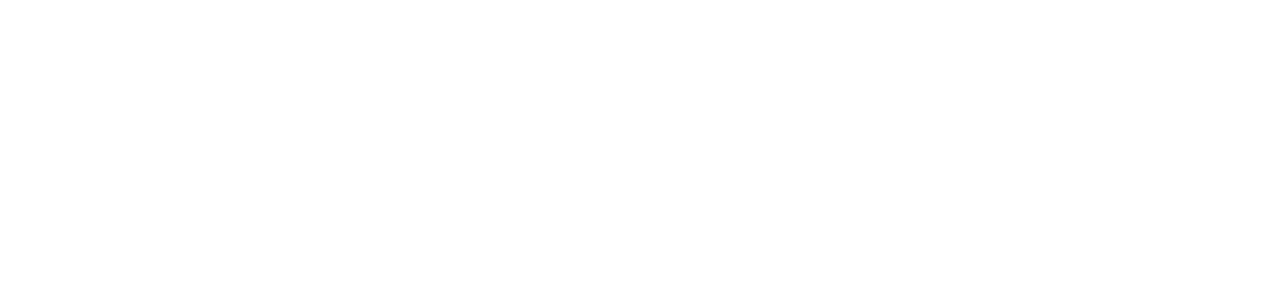
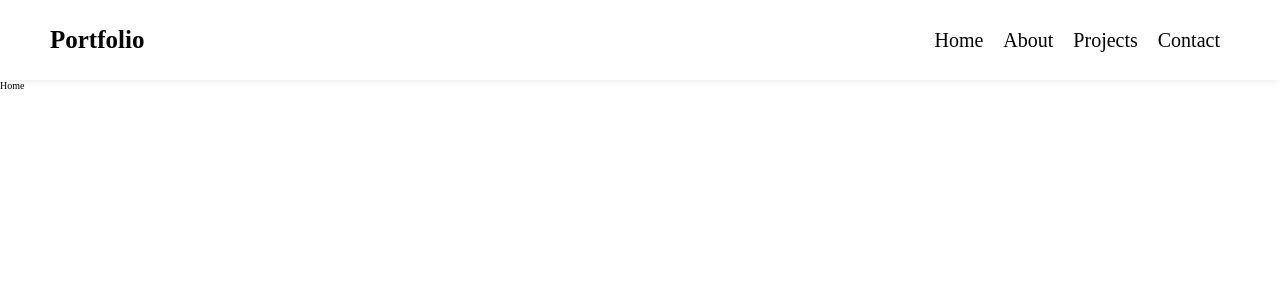
Before and after one commit to Sneha-Shaw/sneha-shaw_portfolio, a React (Create React App) app: page / in a window 1280 px wide. Before the commit this address had no page. Shown: the top 300 px of the page. Built offline with nearby package versions, Linux system fonts and the light colour scheme.

Commit message:
`navbar`

```diff
--- a/package.json
+++ b/package.json
@@ -3,6 +3,10 @@
   "version": "0.1.0",
   "private": true,
   "dependencies": {
+    "@emotion/react": "^11.10.5",
+    "@emotion/styled": "^11.10.5",
+    "@mui/material": "^5.10.13",
+    "@mui/styles": "^5.10.10",
     "@testing-library/jest-dom": "^5.16.5",
     "@testing-library/react": "^13.4.0",
     "@testing-library/user-event": "^13.5.0",
--- a/src/Routes.js
+++ b/src/Routes.js
@@ -1,15 +1,21 @@
 import React from "react";
 import { BrowserRouter, Routes, Route, Navigate } from "react-router-dom";
+import { ThemeProvider } from '@mui/material/styles'
+import theme from './theme'
+import Navbar from './components/Navbar/Navbar'
+import Home from './pages/Home/Home'
 
 const Router = () => {
 
     return (
-        // <ThemeProvider theme={theme}>
+        <ThemeProvider theme={theme}>
             <BrowserRouter>
+                <Navbar />
                 <Routes>
+                    <Route exact path="" element={<Home />} />
                 </Routes>
             </BrowserRouter>
-        // </ThemeProvider>
+         </ThemeProvider>
 
     )
 }
--- /dev/null
+++ b/src/components/Navbar/Navbar.js
@@ -0,0 +1,25 @@
+import React from 'react'
+import { useStyles } from './styles'
+import { Link } from 'react-router-dom'
+
+const Navbar = () => {
+    const classes = useStyles()
+    // navbar for portfolio
+    return (
+        <div className={classes.container}>
+            <div className={classes.logo}>
+                <Link to="/">Portfolio</Link>
+            </div>
+            <div className={classes.nav}>
+                <ul>
+                    <li><Link to="/">Home</Link></li>
+                    <li><Link to="/about">About</Link></li>
+                    <li><Link to="/projects">Projects</Link></li>
+                    <li><Link to="/contact">Contact</Link></li>
+                </ul>
+            </div>
+        </div>
+    )
+}
+
+export default Navbar
--- /dev/null
+++ b/src/components/Navbar/styles.js
@@ -0,0 +1,43 @@
+import { makeStyles } from "@mui/styles";
+
+export const useStyles = makeStyles((theme) => ({
+    container:{
+        display: 'flex',
+        justifyContent: 'space-between',
+        alignItems: 'center',
+        padding: '0 5rem',
+        height: '10vh',
+        backgroundColor: '#fff',
+        boxShadow: '0 0 10px rgba(0,0,0,0.1)',
+        [theme.breakpoints.down('sm')]: {
+            padding: '0 2rem',
+        }
+    },
+    logo:{
+        fontSize: '2.5rem',
+        fontWeight: 'bold',
+        '& a':{
+            color: '#000',
+            textDecoration: 'none',
+        }
+    },
+    nav:{
+        '& ul':{
+            display: 'flex',
+            listStyle: 'none',
+            '& li':{
+                margin: '0 1rem',
+                '& a':{
+                    textDecoration: 'none',
+                    color: '#000',
+                    fontSize: '2rem',
+                    fontWeight: '500',
+                    transition: 'all 0.3s ease',
+                    '&:hover':{
+                        color: '#f50057'
+                    }
+                }
+            }
+        }
+    }
+}));
--- /dev/null
+++ b/src/pages/Home/Home.js
@@ -0,0 +1,9 @@
+import React from 'react'
+
+const Home = () => {
+  return (
+    <div>Home</div>
+  )
+}
+
+export default Home
--- /dev/null
+++ b/src/theme.js
@@ -0,0 +1,16 @@
+import { createTheme } from '@mui/material/styles'
+
+
+const theme = createTheme({
+    // breakpoints: {
+    //     values: {
+    //       xs: 0,
+    //       sm: 600,
+    //       md: 970,
+    //       lg: 1200,
+    //       xl: 1536,
+    //     },
+    //   },
+  });
+
+export default theme
```
Also changed, not shown: 1 other file (tests, documents, lock files or other folders).
